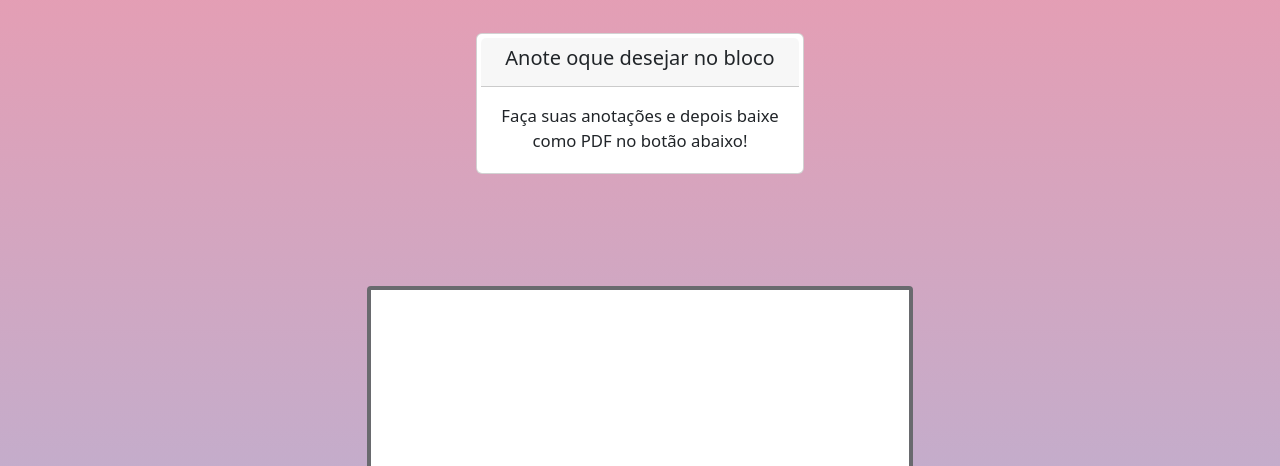
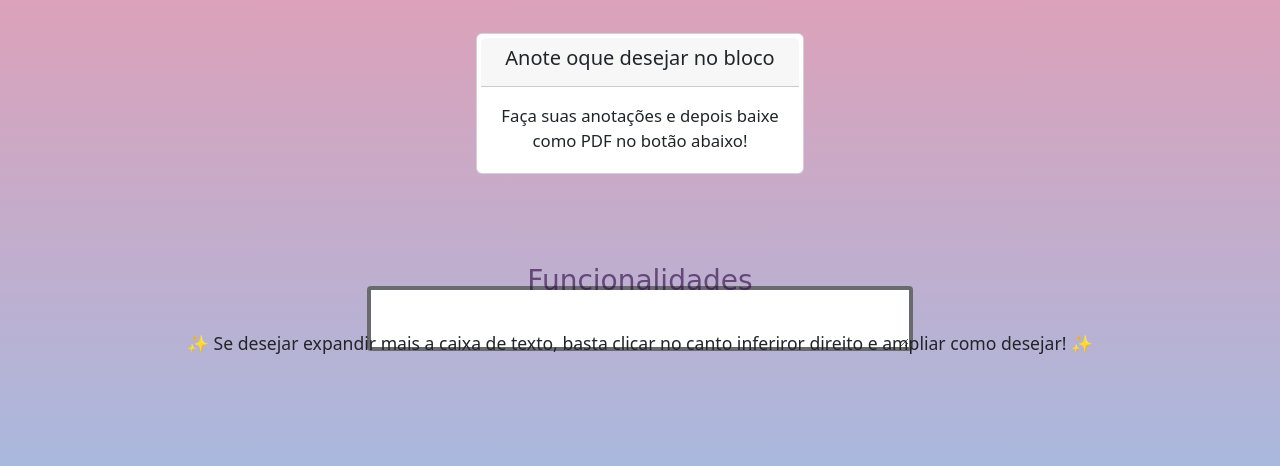
Before and after one commit to isabellabispo/note, a plain HTML site: page index.html in a window 1280 px wide. Shown: the part 181-647 px from the top of the page. Drawn offline with nearby package versions, Linux system fonts and the light colour scheme.

Commit message:
Update index.html

```diff
--- a/index.html
+++ b/index.html
@@ -49,7 +49,7 @@
       <div class="container text-center">
         <div class="row">
           <div class="col">
-            <textarea class="textArea" id="text" cols="70" rows="20"> </textarea>
+            <textarea class="textArea" id="text"> </textarea>
           </div>
         </div>
       </div>
```
